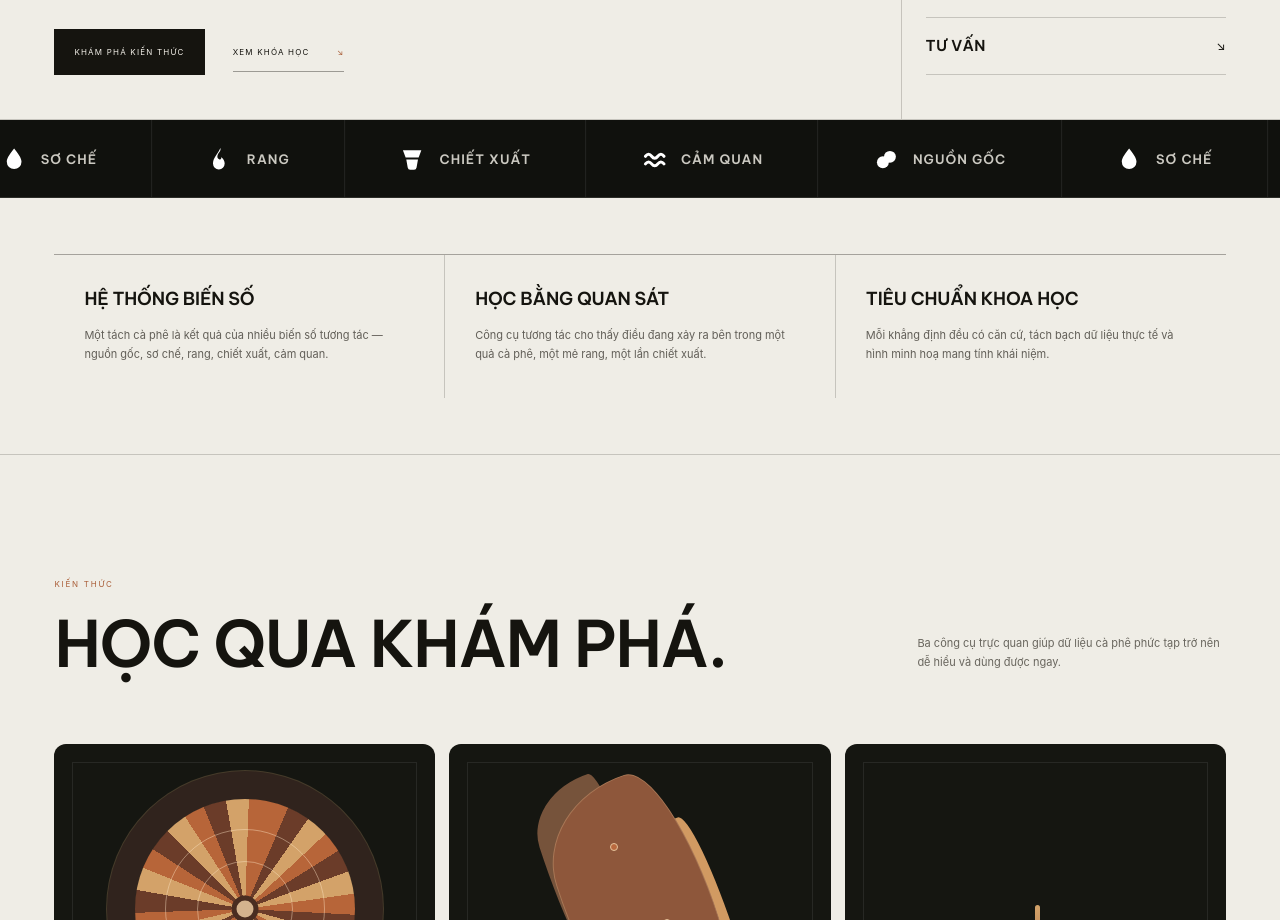
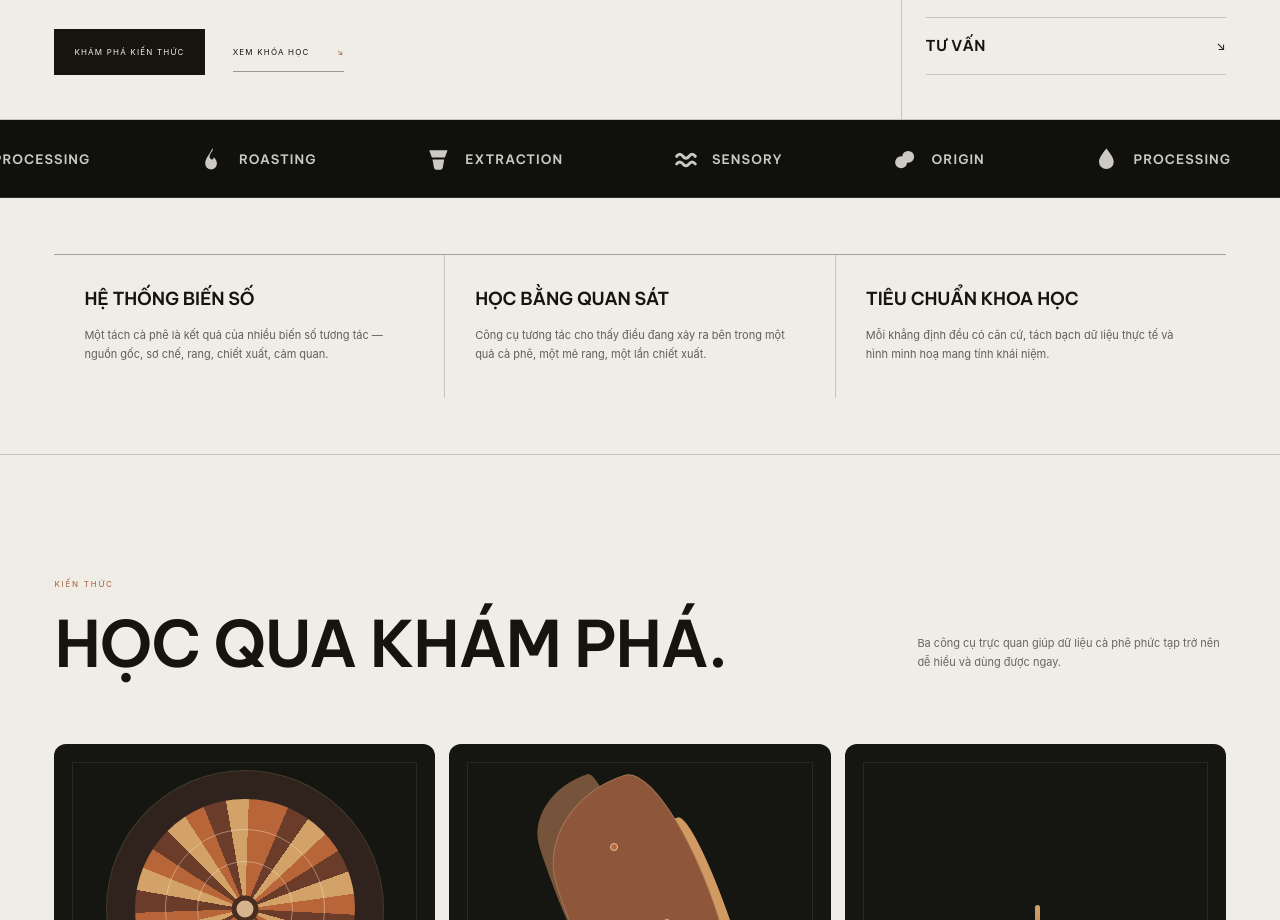
Before and after one commit to baoquyen6889-ux/crema-lab-website, a Next.js app: page / in a window 1280 px wide. Shown: the part 1480-2400 px from the top of the page. Built offline with nearby package versions, Linux system fonts and the light colour scheme.

Commit message:
Translate system-strip labels to English, unify icon/text color, drop dividers
Origin/Processing/Roasting/Extraction/Sensory replace the Vietnamese labels;
icons now inherit currentColor instead of forcing white, and the vertical
divider between marquee items is removed for a cleaner strip.

```diff
--- a/app/PublicSite.tsx
+++ b/app/PublicSite.tsx
@@ -74,7 +74,7 @@ const instructor = {
 
 const stages = [
   {
-    label: "Nguồn gốc",
+    label: "Origin",
     icon: (
       <svg viewBox="0 0 24 24" fill="currentColor">
         <circle cx="9" cy="15" r="5.5" />
@@ -83,7 +83,7 @@ const stages = [
     ),
   },
   {
-    label: "Sơ chế",
+    label: "Processing",
     icon: (
       <svg viewBox="0 0 24 24" fill="currentColor">
         <path d="M12 2.2c3.4 4.4 6.8 8.5 6.8 12.3a6.8 6.8 0 1 1-13.6 0c0-3.8 3.4-7.9 6.8-12.3Z" />
@@ -91,7 +91,7 @@ const stages = [
     ),
   },
   {
-    label: "Rang",
+    label: "Roasting",
     icon: (
       <svg viewBox="0 0 24 24" fill="currentColor">
         <path d="M12.2 1.8c.9 2.7-1.6 4-2.4 6.2-1 2.7.3 4.4 1.7 4.4 1.1 0 1.9-1 1.5-2.3 2 1.6 3.2 3.9 3.2 6.1a5.4 5.4 0 1 1-10.8 0c0-5.3 4.3-8.4 6.8-14.4Z" />
@@ -99,7 +99,7 @@ const stages = [
     ),
   },
   {
-    label: "Chiết xuất",
+    label: "Extraction",
     icon: (
       <svg viewBox="0 0 24 24" fill="currentColor">
         <path d="M3.5 4h17L18 10.5H6L3.5 4Z" />
@@ -108,7 +108,7 @@ const stages = [
     ),
   },
   {
-    label: "Cảm quan",
+    label: "Sensory",
     icon: (
       <svg viewBox="0 0 24 24" fill="none" stroke="currentColor" strokeWidth="2.8" strokeLinecap="round">
         <path d="M4 9.5c1.9-2.4 3.8-2.4 5.7 0s3.8 2.4 5.7 0 3.8-2.4 5.7 0" />
--- a/app/public-site.css
+++ b/app/public-site.css
@@ -43,9 +43,9 @@
 .system-strip{height:78px;overflow:hidden;background:var(--night);color:#cbc9c1;border-bottom:1px solid #2d2e29}
 .system-strip-track{display:flex;align-items:center;height:100%;width:max-content;animation:stripMarquee 26s linear infinite}
 .system-strip:hover .system-strip-track{animation-play-state:paused}
-.system-strip-track>span{display:flex;align-items:center;gap:14px;padding:0 4.25vw;height:100%;border-right:1px solid rgba(255,255,255,.09);font:600 13px var(--font-heading),Arial,sans-serif;letter-spacing:.08em;text-transform:uppercase;white-space:nowrap}
+.system-strip-track>span{display:flex;align-items:center;gap:14px;padding:0 4.25vw;height:100%;font:600 13px var(--font-heading),Arial,sans-serif;letter-spacing:.08em;text-transform:uppercase;white-space:nowrap}
 @keyframes stripMarquee{from{transform:translateX(0)}to{transform:translateX(-50%)}}
-.stage-icon{display:flex;align-items:center;justify-content:center;width:26px;height:26px;flex-shrink:0}.stage-icon svg{width:26px;height:26px;color:#fff}
+.stage-icon{display:flex;align-items:center;justify-content:center;width:26px;height:26px;flex-shrink:0}.stage-icon svg{width:26px;height:26px;color:currentColor}
 
 .knowledge-section,.courses-section,.registration-section,.instructor-section{padding:125px 4.25vw 132px}.about-section{padding:56px 4.25vw}.section-heading{margin-bottom:68px;display:grid;grid-template-columns:1.55fr .65fr;gap:10vw;align-items:end}.section-heading h2{margin:0;max-width:930px;font-size:clamp(44px,5vw,78px);line-height:1;letter-spacing:-.02em;text-transform:uppercase}.section-heading>p{margin:0 0 3px;color:var(--quiet);font-size:11px;line-height:1.78}
 
```
Also changed, not shown: 1 other file (tests, documents, lock files or other folders).
